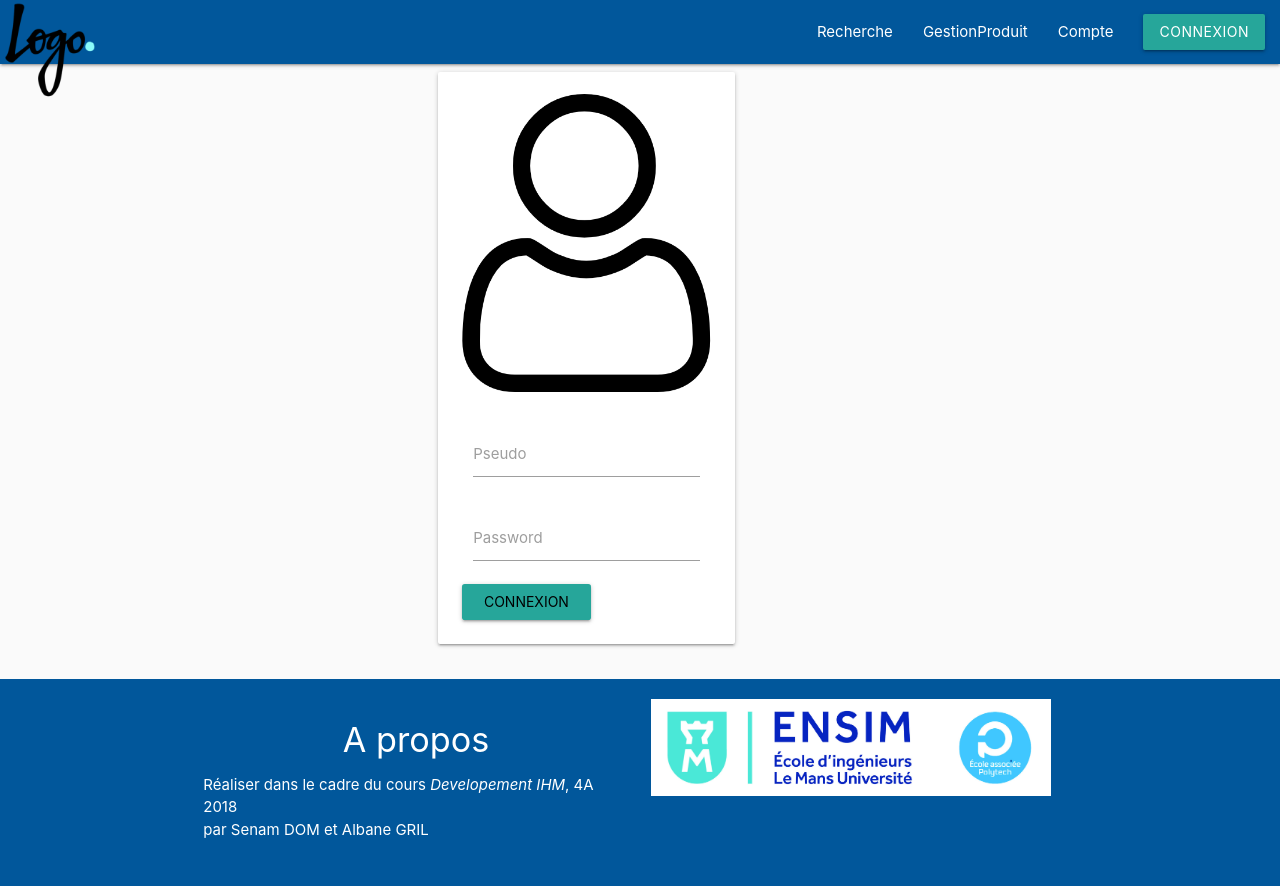
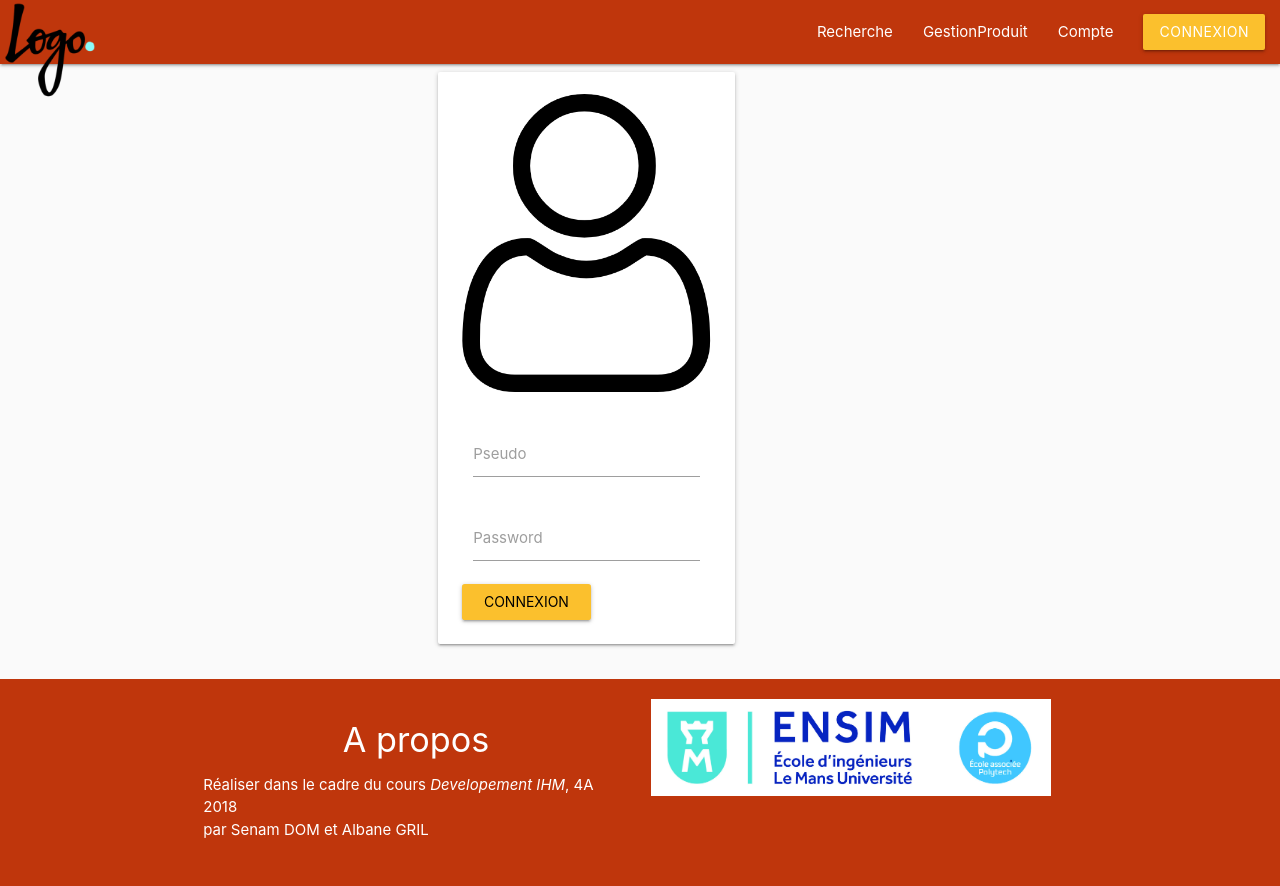
Before and after one commit to Albanegril/PlateformeConciergerie, a PHP site: page /Conciergerie/connexion.php in a window 1280 px wide. Run offline with PHP 8.4, Linux system fonts and the light colour scheme.

Commit message:
changes color

```diff
--- a/Conciergerie/connexion.php
+++ b/Conciergerie/connexion.php
@@ -35,7 +35,7 @@
                     <input id="password" type="password" class="validate" name="password">
                     <label for="password">Password</label>
                   </div>
-                  <input type="submit" value="Connexion" class="waves-effect waves-light btn" />
+                  <input type="submit" value="Connexion" class="waves-effect waves-light btn  yellow darken-2" />
                 </form>
               </div>
             </div>
--- a/Conciergerie/footer.php
+++ b/Conciergerie/footer.php
@@ -1,4 +1,4 @@
-<footer class="page-footer  light-blue darken-4">
+<footer class="page-footer deep-orange darken-4">
 	<div class="container">
 		<div class="row">
 
--- a/Conciergerie/header.php
+++ b/Conciergerie/header.php
@@ -1,25 +1,25 @@
 <?php if (isset($_SESSION['num'])): ?>
-    <nav class=" light-blue darken-4">
+    <nav class="deep-orange darken-4">
       <div class="nav-wrapper ">
         <a href="index.php" class="brand-logo"><img src="images/Logo.png" alt="NotreLogo" width="100px"/></a>
         <ul id="nav-mobile" class="right hide-on-med-and-down">
           <li><a href="index.php">Recherche</a></li>
           <li><a href="index.php">Resultats</a></li>
           <li><a href="compte.php">Compte</a></li>
-          <li><a href="deconnexion.php" class="waves-effect waves-light btn">DECONNEXION</a></li>
+          <li><a href="deconnexion.php" class="waves-effect waves-light btn yellow darken-2">DECONNEXION</a></li>
         </ul>
       </div>
     </nav>
 
 <?php else: ?>
-    <nav class=" light-blue darken-4">
+    <nav class="deep-orange darken-4" >
       <div class="nav-wrapper ">
         <a href="index.php" class="brand-logo"><img src="images/Logo.png" alt="NotreLogo" width="100px"/></a>
         <ul id="nav-mobile" class="right hide-on-med-and-down">
           <li><a href="index.php">Recherche</a></li>
           <li><a href="gestionProduit.php">GestionProduit</a></li>
           <li><a href="compte.php">Compte</a></li>
-          <li><a href="connexion.php" class="waves-effect waves-light btn" >CONNEXION</a></li>
+          <li><a href="connexion.php" class="waves-effect waves-light btn yellow darken-2" >CONNEXION</a></li>
         </ul>
       </div>
     </nav>
--- a/Conciergerie/index.php
+++ b/Conciergerie/index.php
@@ -29,9 +29,10 @@
       <?php include_once ("footer.php"); ?>
 
      <!--JAVASCRIPT-->
-      <script type="text/javascript" src="https://cdnjs.cloudflare.com/ajax/libs/noUiSlider/12.1.0/nouislider.min.js"></script>
+
       <script type="text/javascript" src="js/jquery.min.js"></script>
       <script type="text/javascript" src="js/materialize.min.js"></script>
+      <script type="text/javascript" src="https://cdnjs.cloudflare.com/ajax/libs/noUiSlider/12.1.0/nouislider.min.js"></script>
       <script type="text/javascript" src="js/index.js"></script>
 
 
--- a/Conciergerie/research.php
+++ b/Conciergerie/research.php
@@ -77,7 +77,7 @@
 
 
           <div class="col offset-s5">
-            <input type="submit" value="Recherche" name="Recherche" id="Recherche" class="waves-effect waves-light btn" onclick="rechercher()"/>
+            <input type="submit" value="Recherche" name="Recherche" id="Recherche" class="waves-effect waves-light btn  yellow darken-2" onclick="rechercher()"/>
           </div>
 
         </form>
```
